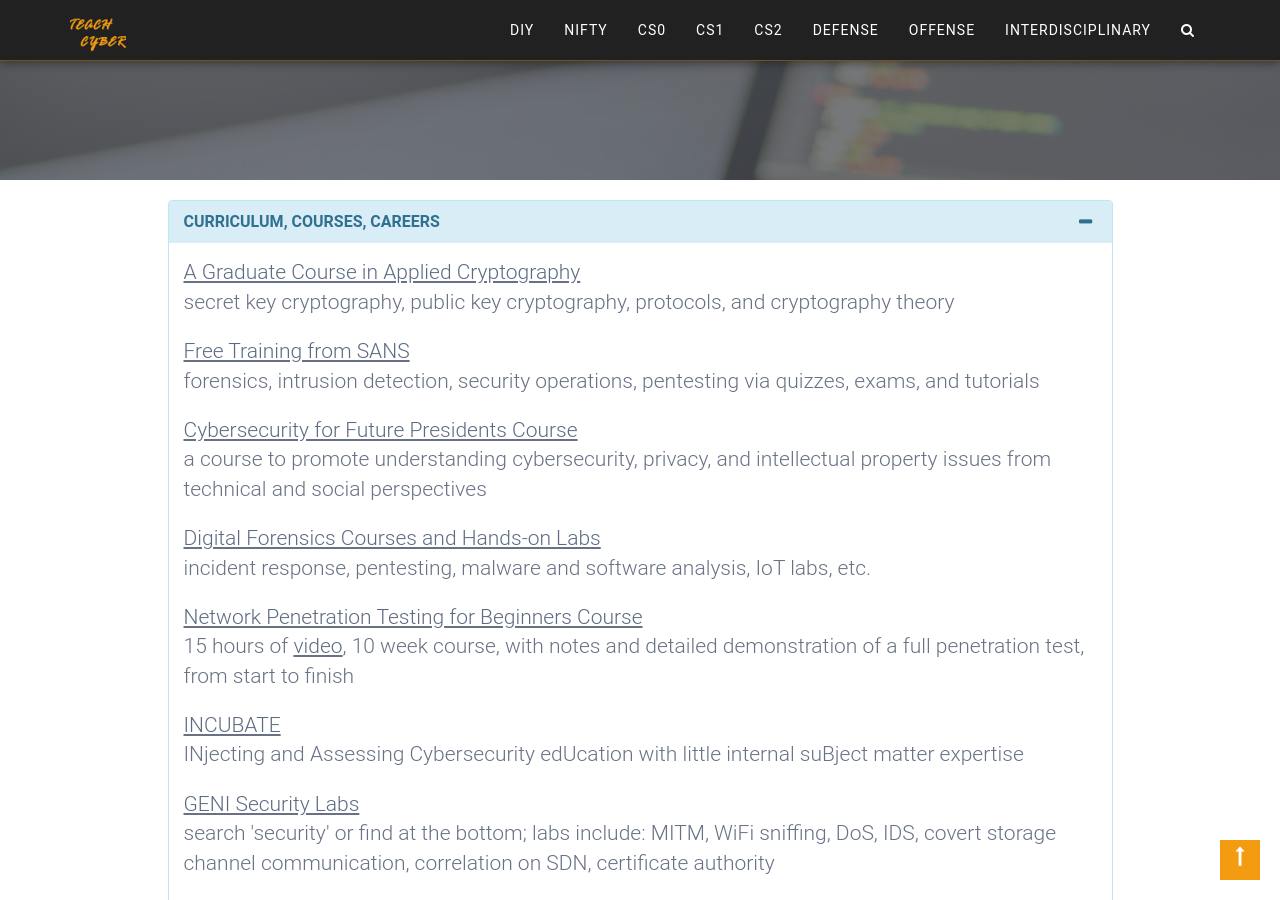
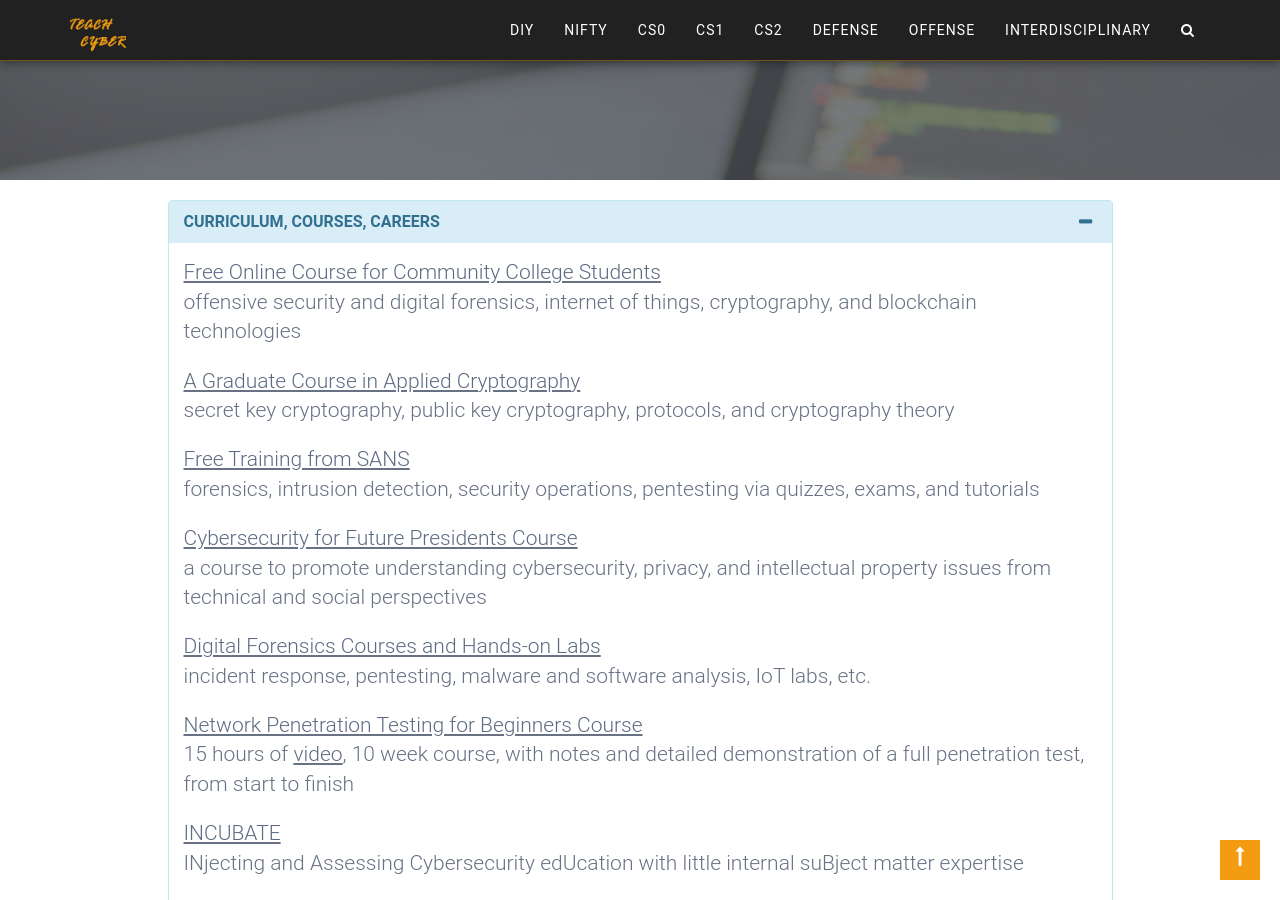
Before and after one commit to teachcyber/teachcyber.github.io, a Jekyll site: the page built from diy.html, in a window 1280 px wide and 900 px high, scrolled down 320 px. Built offline with Jekyll 4.4.1, drawn with Linux system fonts in a browser that asks for light colours.

```diff
--- a/_data/diy.yml
+++ b/_data/diy.yml
@@ -1,5 +1,9 @@
 - name: "Curriculum, Courses, Careers"
   links:
+    - name: "Free Online Course for Community College Students"
+      description: "offensive security and digital forensics, internet of things, cryptography, and blockchain technologies"
+      url: "http://cybercourse.isi.jhu.edu/"
+
     - name: "A Graduate Course in Applied Cryptography"
       description: "secret key cryptography, public key cryptography, protocols, and cryptography theory"
       url: "https://toc.cryptobook.us/"
```
